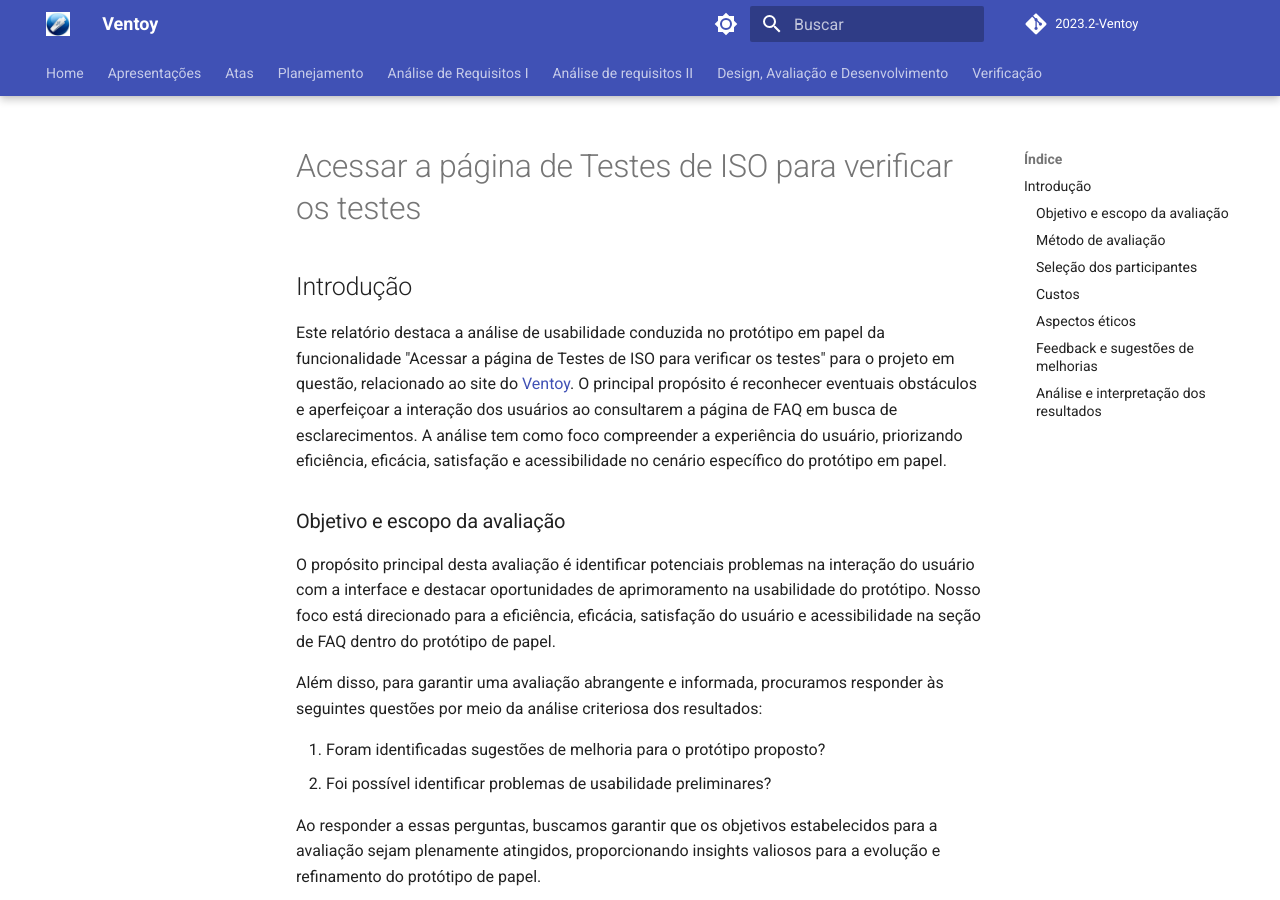
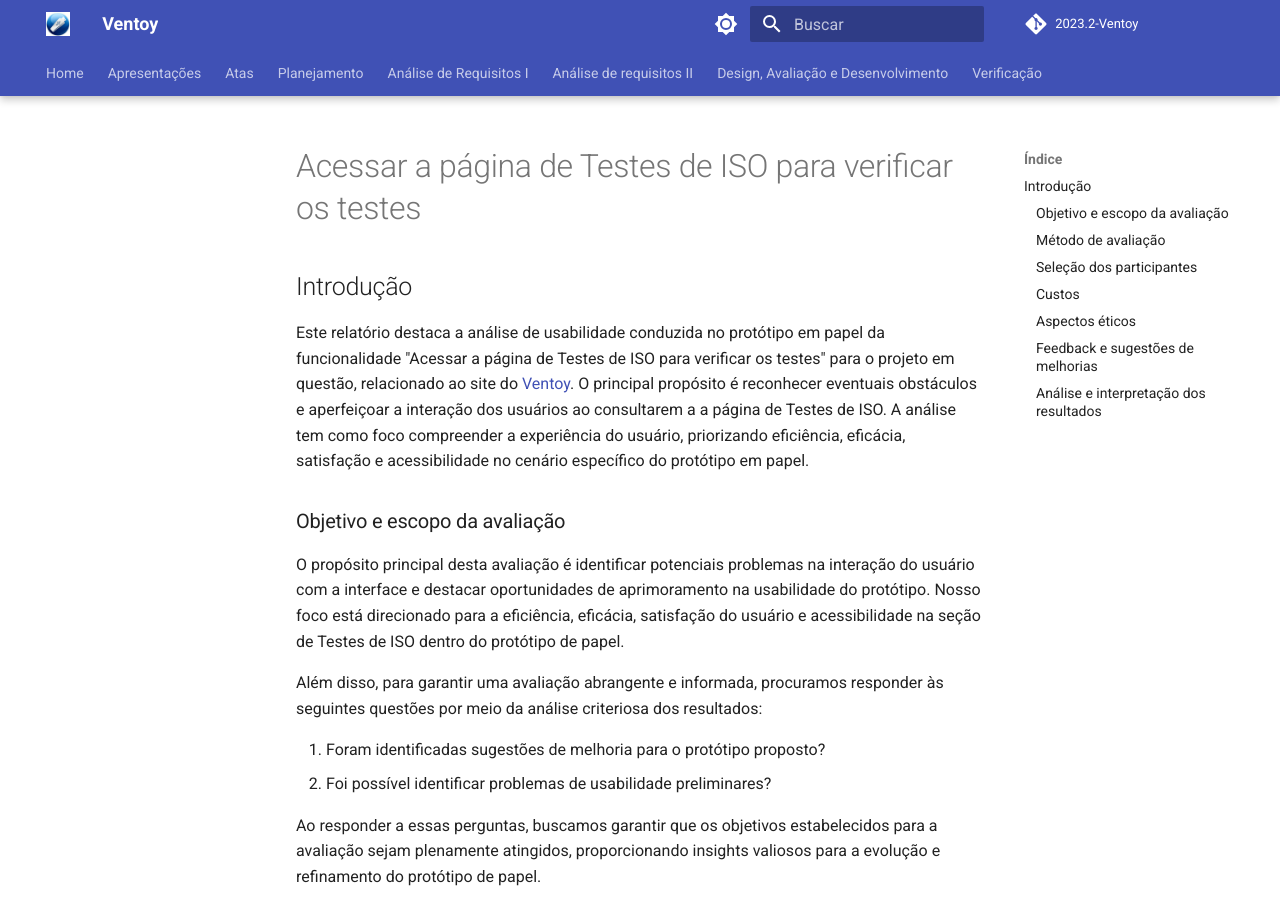
Before and after one commit to Interacao-Humano-Computador/2023.2-Ventoy, an MkDocs documentation site: the page built from docs/DAD/nivel2/prototipoDePapel/RelatoTesteISO.md, in a window 1280 px wide and 900 px high. Built offline with MkDocs 1.6.1 and Material for MkDocs 9.7.7, drawn with Linux system fonts in a browser that asks for light colours; comment, search, counter and statistics services are not loaded; some of the changed text lies outside the part shown.

Commit message:
Update RelatoTesteISO.md

```diff
--- a/docs/DAD/nivel2/prototipoDePapel/RelatoTesteISO.md
+++ b/docs/DAD/nivel2/prototipoDePapel/RelatoTesteISO.md
@@ -1,10 +1,10 @@
 # Acessar a página de Testes de ISO para verificar os testes
 
 ## Introdução
-Este relatório destaca a análise de usabilidade conduzida no protótipo em papel da funcionalidade "Acessar a página de Testes de ISO para verificar os testes" para o projeto em questão, relacionado ao site do [Ventoy](https://www.ventoy.net/en/plugin.html). O principal propósito é reconhecer eventuais obstáculos e aperfeiçoar a interação dos usuários ao consultarem a página de FAQ em busca de esclarecimentos. A análise tem como foco compreender a experiência do usuário, priorizando eficiência, eficácia, satisfação e acessibilidade no cenário específico do protótipo em papel.
+Este relatório destaca a análise de usabilidade conduzida no protótipo em papel da funcionalidade "Acessar a página de Testes de ISO para verificar os testes" para o projeto em questão, relacionado ao site do [Ventoy](https://www.ventoy.net/en/plugin.html). O principal propósito é reconhecer eventuais obstáculos e aperfeiçoar a interação dos usuários ao consultarem a a página de Testes de ISO. A análise tem como foco compreender a experiência do usuário, priorizando eficiência, eficácia, satisfação e acessibilidade no cenário específico do protótipo em papel.
 
 ### Objetivo e escopo da avaliação
-O propósito principal desta avaliação é identificar potenciais problemas na interação do usuário com a interface e destacar oportunidades de aprimoramento na usabilidade do protótipo. Nosso foco está direcionado para a eficiência, eficácia, satisfação do usuário e acessibilidade na seção de FAQ dentro do protótipo de papel.
+O propósito principal desta avaliação é identificar potenciais problemas na interação do usuário com a interface e destacar oportunidades de aprimoramento na usabilidade do protótipo. Nosso foco está direcionado para a eficiência, eficácia, satisfação do usuário e acessibilidade na seção de Testes de ISO dentro do protótipo de papel.
 
 Além disso, para garantir uma avaliação abrangente e informada, procuramos responder às seguintes questões por meio da análise criteriosa dos resultados:
 
@@ -73,8 +73,7 @@ Fonte: [Luis Miranda](https://github.com/LuisMiranda10)
 Ao longo do procedimento, o usuário continuou a comunicar claramente suas ações e suas intenções subsequentes. Em nenhum momento, ele demonstrou estar perdido ou confuso em relação ao próximo passo a ser tomado.
 
 ### Análise e interpretação dos resultados
-De acordo com a fluidez com que o usuário realizava as tarefas, foi possível observar que o usuário conseguiu sem dificuldades acessar a página de testes de ISO para verificar os testes
-, não foram identificados problemas na interação do usuário com a interface. Durante o processo foi observado que não há a necessidade de ajustes no protótipo.
+De acordo com a fluidez com que o usuário realizava as tarefas, foi possível observar que o usuário conseguiu sem dificuldades acessar a página de testes de ISO para verificar os testes, não foram identificados problemas na interação do usuário com a interface. Durante o processo foi observado que não há a necessidade de ajustes no protótipo.
 
 Respostas as perguntas apresentadas no tópico de objetivos da avaliação:
 
```
Also changed, not shown: other parts of docs/DAD/nivel2/prototipoDePapel/RelatoTesteISO.md (+1 -1 lines).
